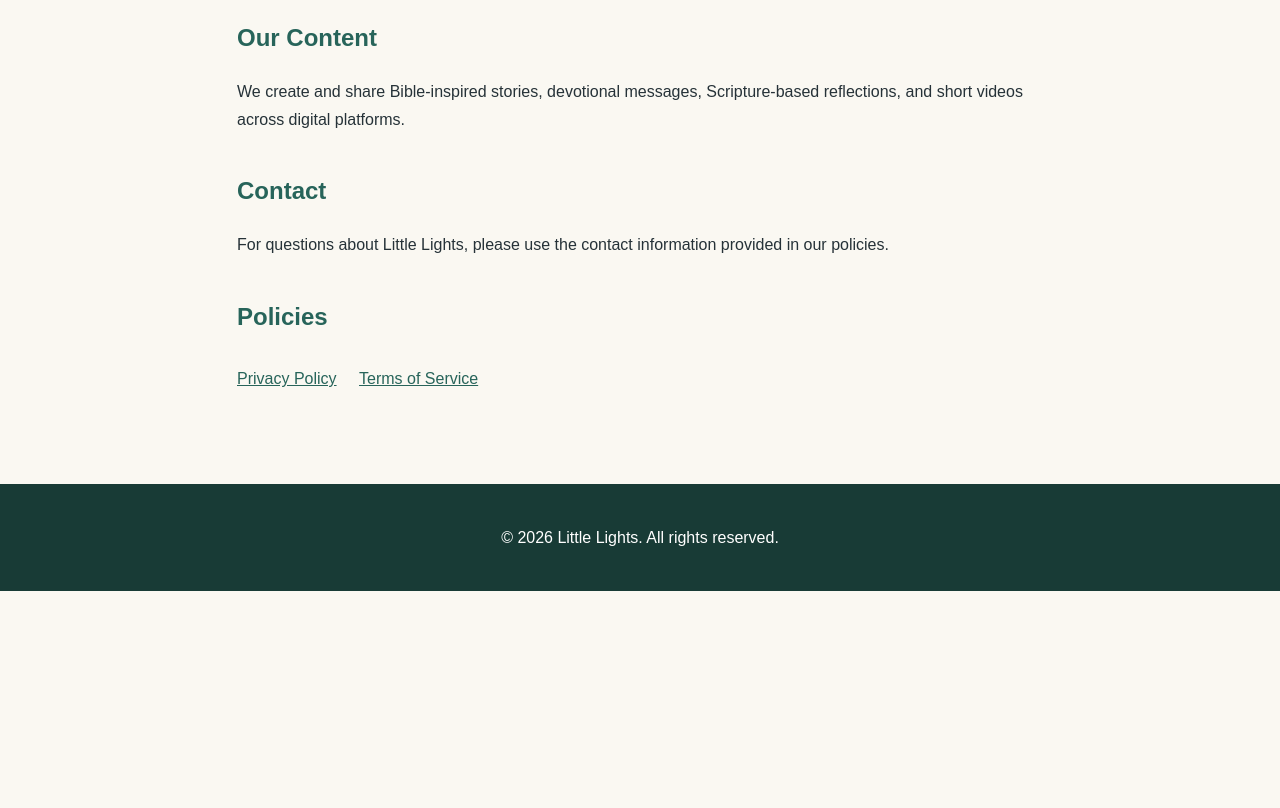
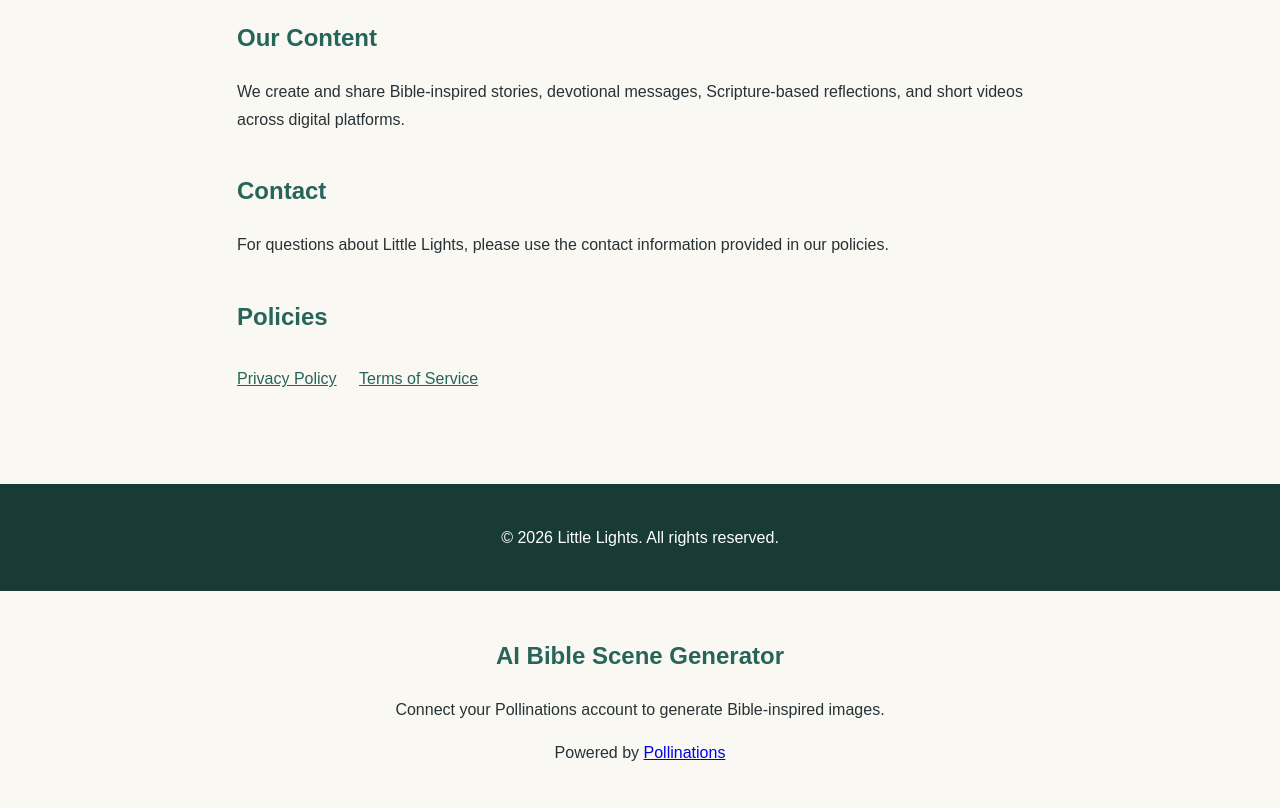
Before and after one commit to florentinojr1227-coder/little-lights-website, a plain HTML site: page index.html in a window 1280 px wide. Shown: the part 648-1456 px from the top of the page. Before the commit the page ends 1239 px from the top, so only its background shows below. Drawn offline with Linux system fonts and the light colour scheme.

Commit message:
Update index.html

```diff
--- a/index.html
+++ b/index.html
@@ -88,5 +88,16 @@
   <footer>
     <p>&copy; 2026 Little Lights. All rights reserved.</p>
   </footer>
+  <!-- Pollinations Connect -->
+<script defer src="https://cdn.jsdelivr.net/npm/@pollinations/ui@0.1.0-alpha.20/dist/connect.js"></script>
+
+<div style="text-align:center; padding:25px;">
+  <h2>AI Bible Scene Generator</h2>
+  <p>Connect your Pollinations account to generate Bible-inspired images.</p>
+  <polli-connect app-key="pk_elTTmL6DzrPvH1Ao" budget="5" expiry="7"></polli-connect>
+  <p>
+    Powered by <a href="https://pollinations.ai/" target="_blank" rel="noopener">Pollinations</a>
+  </p>
+</div>
 </body>
 </html>
```
